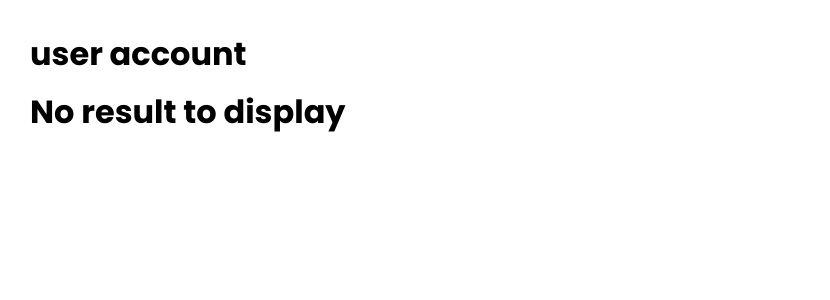
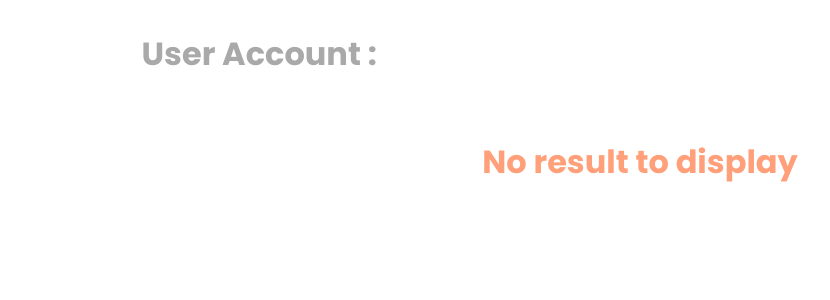
Before and after one commit to subhan300/covid-tracking-application, a React (Create React App) app: page /userAccount in a window 1280 px wide. Shown: the top 300 px of the page, without its empty margins (0-830 px from the left). Built offline with nearby package versions, Linux system fonts and the light colour scheme.

Commit message:
user_account desgin

```diff
--- a/src/pages/user_account/UserAccount.css
+++ b/src/pages/user_account/UserAccount.css
@@ -0,0 +1,21 @@
+.user_account{
+    /* border:2px solid blue;
+     */
+}
+.account_container{
+    width: 90%;
+    /* border:2px solid blue; */
+    margin: 0 auto;
+    padding:0 50px;
+
+}
+
+.account_title{
+    color:darkgrey
+}
+
+.account_result{
+    color:lightsalmon;
+    text-align: center;
+    margin-top: 50px;
+}
--- a/src/pages/user_account/UserAccount.js
+++ b/src/pages/user_account/UserAccount.js
@@ -2,9 +2,12 @@ import React from 'react'
 import "./UserAccount.css"
 function UserAccount() {
     return (
-        <div>
-            <h1>user account</h1>
-            <h1>No result to display</h1>
+        <div className="user_account">
+            <div className="account_container" >
+                 <h1 className="account_title">User Account :</h1>
+                 <h1  className="account_result">No result to display</h1>
+                 {/* <h1  className="account_result">your result is positive</h1> */}
+            </div>
 
         </div>
     )
```
